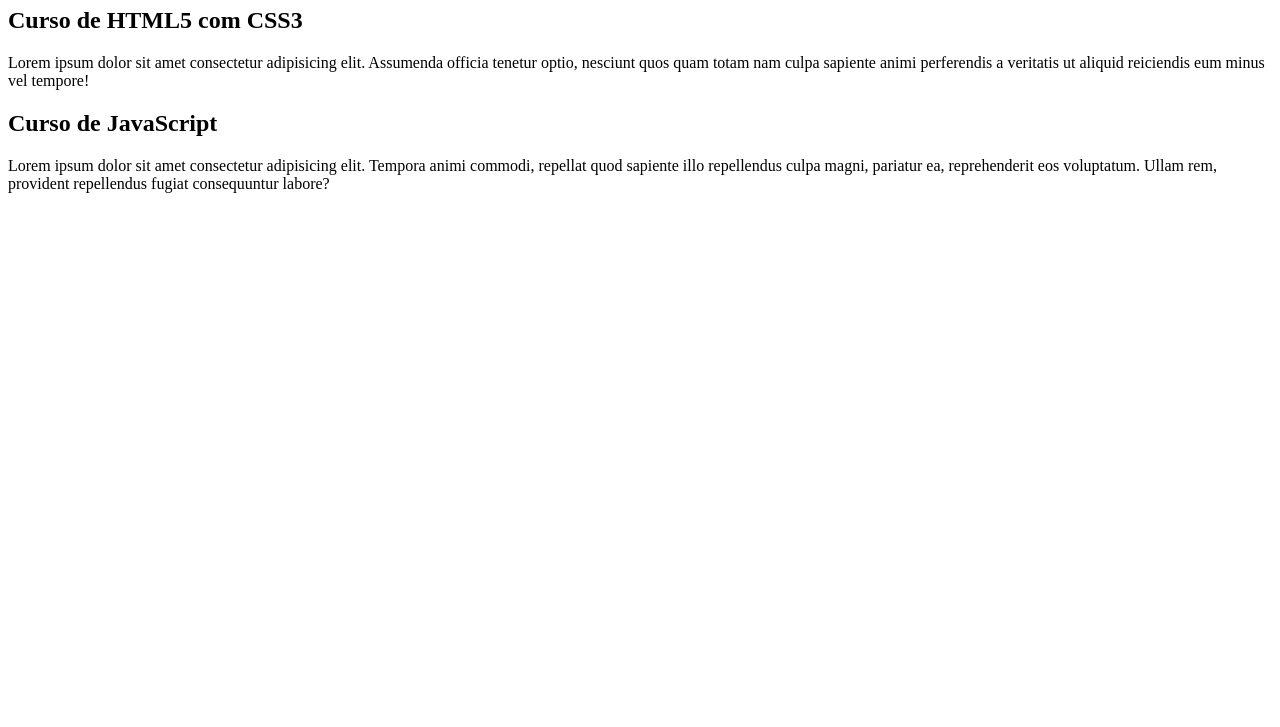
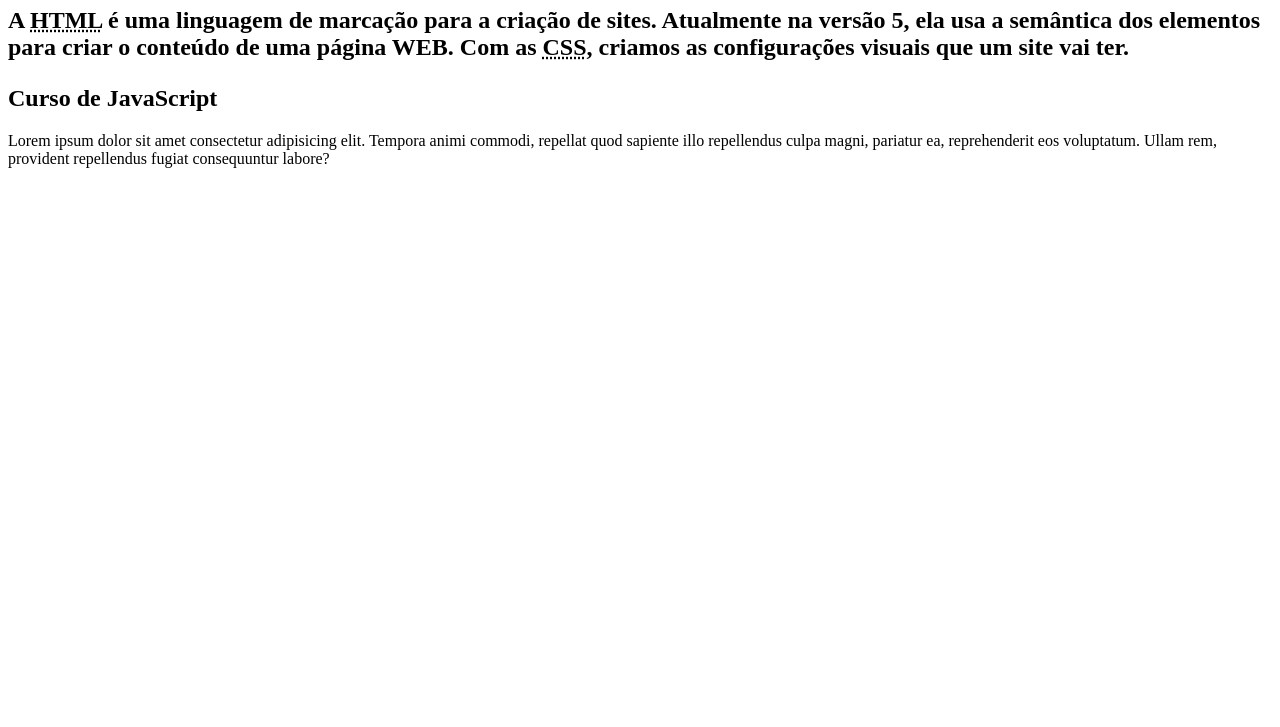
Before and after one commit to monteiromanoel/projeto-site, a plain HTML site: page index.html in a window 1280 px wide. Shown: the part 73-800 px from the top of the page. Drawn offline with Linux system fonts and the light colour scheme.

Commit message:
update conteúdo html css

```diff
--- a/index.html
+++ b/index.html
@@ -12,8 +12,7 @@
             <h1>Cursos Grátis</h1>
         </header>
         <article>
-            <h2>Curso de HTML5 com CSS3</h2>
-            <p>Lorem ipsum dolor sit amet consectetur adipisicing elit. Assumenda officia tenetur optio, nesciunt quos quam totam nam culpa sapiente animi perferendis a veritatis ut aliquid reiciendis eum minus vel tempore!</p>
+            <h2>A <abbr title="HyperText Markup Language">HTML</abbr> é uma linguagem de marcação para a criação de sites. Atualmente na versão 5, ela usa a semântica dos elementos para criar o conteúdo de uma página WEB. Com as <abbr title="Cascading Style Sheets">CSS</abbr>, criamos as configurações visuais que um site vai ter.</p>
         </article>
         <article>
             <h2>Curso de JavaScript</h2>
```
